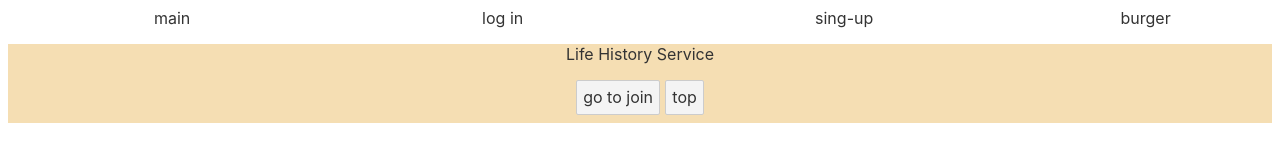
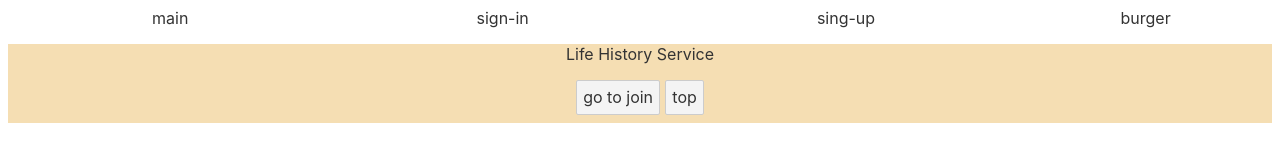
Before and after one commit to ddonggi/svelteprj, a Svelte app: page / in a window 1280 px wide. Shown: the top 160 px of the page. Built offline with nearby package versions, Linux system fonts and the light colour scheme.

Commit message:
FIX|text for sign in

```diff
--- a/src/components/header.svelte
+++ b/src/components/header.svelte
@@ -4,7 +4,7 @@
             main
         </div>
         <div class="login-button">
-            log in
+            sign-in
         </div>
         <div class="join-button">
             sing-up
```
